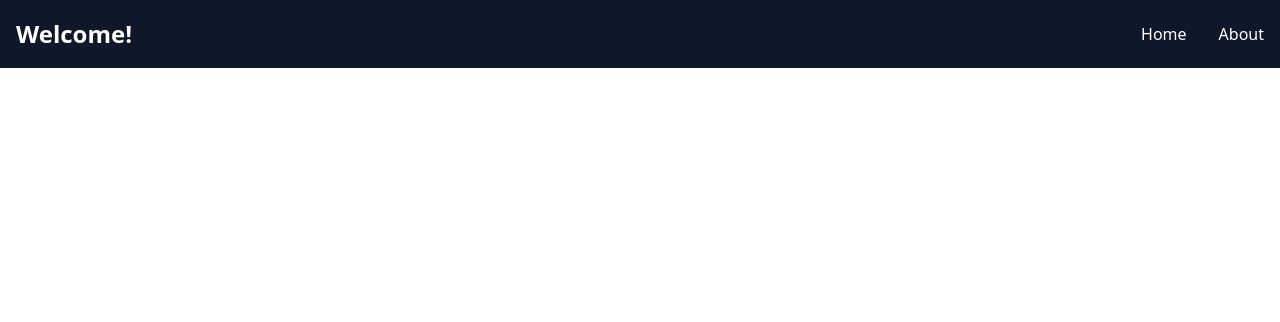
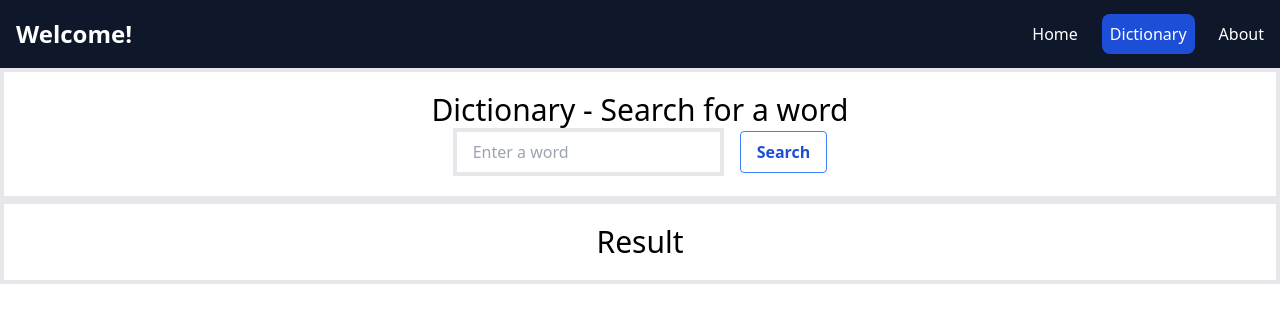
Before and after one commit to DanielAvdiu/BeyondMD-task, a React (Create React App) app in the folder frontend/: page /dictionary in a window 1280 px wide. Before the commit this address had no page. Shown: the top 322 px of the page. Built offline with nearby package versions, Linux system fonts and the light colour scheme.

Commit message:
dictionary api and frontend
creating the dictionary page and fixing the integration

```diff
--- a/frontend/src/App.jsx
+++ b/frontend/src/App.jsx
@@ -3,6 +3,7 @@ import { Navbar } from "./components/Navbar";
 import Home from "./pages/Home";
 import About from "./pages/About";
 import Stories from "./pages/Stories";
+import Dictionary from "./pages/Dictionary";
 
 
 function App() {
@@ -12,8 +13,8 @@ function App() {
         <Navbar />
         <Routes>
           <Route path="/" element={<Home />} />
+          <Route path="/dictionary" element={<Dictionary />} />
           <Route path="/about" element={< About />} />
-          <Route path="/stories" element={<Stories />} />
         </Routes>
 
       </div>
--- a/frontend/src/components/Navbar.jsx
+++ b/frontend/src/components/Navbar.jsx
@@ -24,6 +24,10 @@ export const Navbar = () => {
                 </li>
 
                 <li>
+                    <NavLink to="/dictionary">Dictionary</NavLink>
+                </li>
+
+                <li>
                     <NavLink to="/about">About</NavLink>
                 </li>
 
--- a/frontend/src/pages/Dictionary.jsx
+++ b/frontend/src/pages/Dictionary.jsx
@@ -1,8 +1,65 @@
+import { useState, useEffect } from "react";
+
 const Dictionary = () => {
+
+    const [word, setWord] = useState("");
+    const [data, setData] = useState({});
+
+    useEffect(() => {
+        console.log("The word is: ", word);
+    }, [word]);
+
+    {/* Here is the function that will be called when the search button is clicked.
+      The django server will be running and then we make the call to the server to get the
+      information about the word. The way that the server handles the calls is explained in the
+      django code for the server.
+    */}
+    const handleClick = async () => {
+        {/* Here we make the call*/ }
+
+        const apiUrl = 'http://127.0.0.1:8000/playground/definition/';
+
+        // Construct the URL with query parameters
+        const urlWithParams = `${apiUrl}?word=${word}`;
+
+        const makeCall = async () => {
+            await fetch(urlWithParams).then(response => response.json()).then(data => { setData(data); console.log(data); });
+        };
+
+        makeCall();
+    };
+
     return (
         <>
-            <div>
-                <h1 className="text-3xl">Dictionary Page</h1>
+
+            {/* Here is the dictionary page. There will be one search bar where you can
+           enter a word and then the definition and other information will be displayed.
+            */}
+
+            <div className="flex flex-col items-center justify-center">
+                <div className="flex flex-col justify-center items-center border-solid border-4 py-5 w-screen">
+                    <h1 className="text-3xl"> Dictionary - Search for a word </h1>
+
+                    {/* Here is the search bar. */}
+                    <div className="flex flex-row items-center space-x-4">
+                        {/* Here is the search bar input. */}
+                        <div>
+                            <input type="text" onChange={(event) => setWord(event.target.value)} className="border-solid border-4 py-2 px-4" placeholder="Enter a word" />
+                        </div>
+
+
+                        {/* Here is the search bar button. */}
+                        <div>
+                            <button onClick={handleClick} className="bg-transparent hover:bg-blue-500 text-blue-700 font-semibold hover:text-white py-2 px-4 border border-blue-500 hover:border-transparent rounded">Search</button>
+                        </div>
+
+                    </div>
+
+                </div>
+
+                <div className="flex flex-row justify-center border-solid border-4 py-5 w-screen">
+                    <h1 className="text-3xl"> Result </h1>
+                </div>
             </div>
         </>
     );
```
Also changed, not shown: 1 other file (tests, documents, lock files or other folders).
